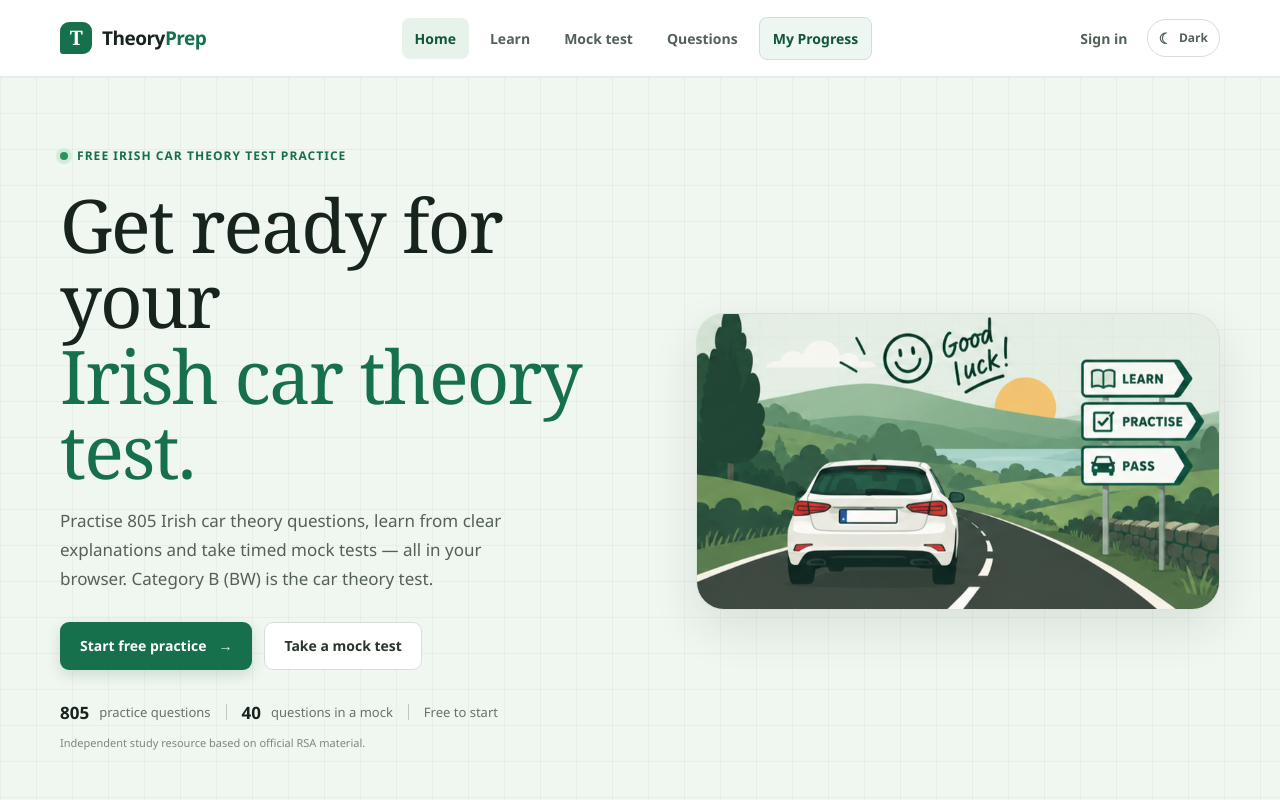
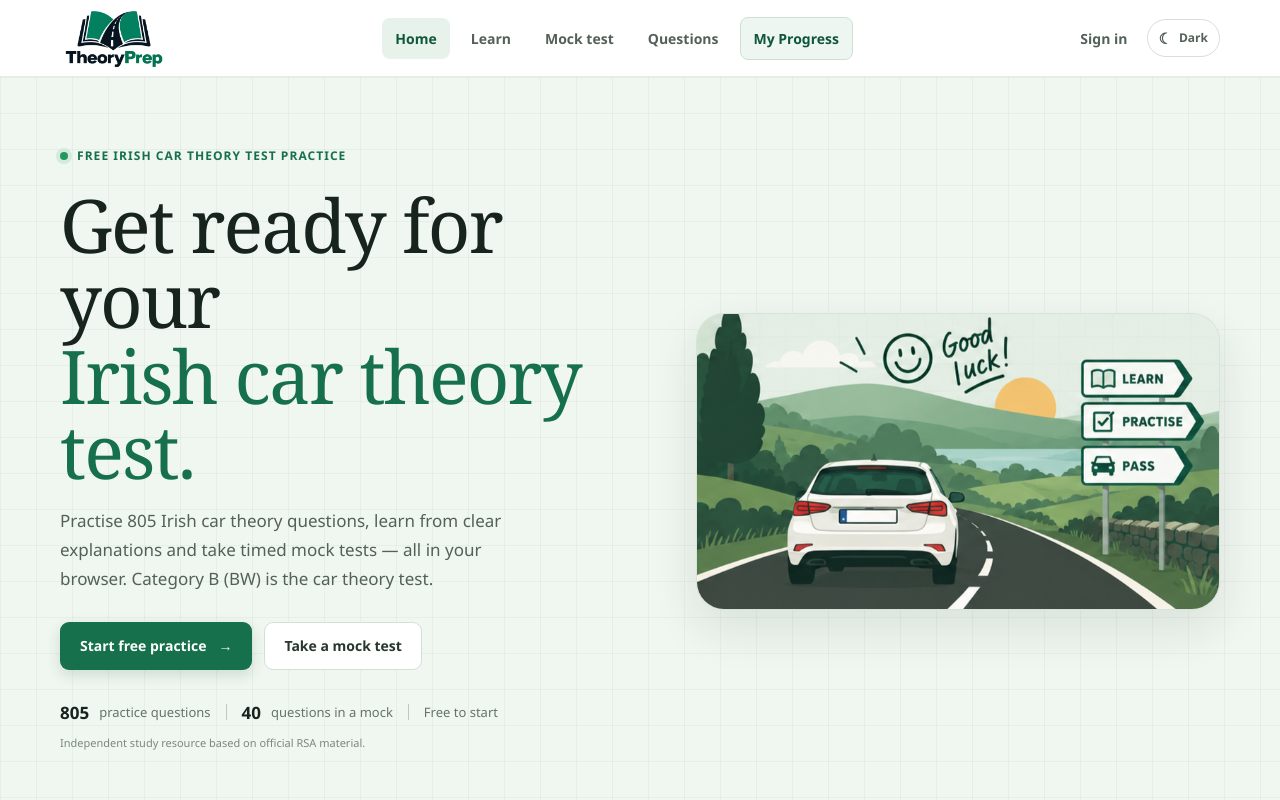
Before and after one commit to cullenry/theory-tester, a Next.js app: page / in a window 1280 px wide. Shown: the top 800 px of the page. Built offline with nearby package versions, Linux system fonts and the light colour scheme; no server answers.

Commit message:
Use the TheoryPrep wordmark in the header

```diff
--- a/src/components/site-header.tsx
+++ b/src/components/site-header.tsx
@@ -1,5 +1,6 @@
 "use client";
 
+import Image from "next/image";
 import Link from "next/link";
 import { useEffect, useMemo, useState } from "react";
 import { usePathname } from "next/navigation";
@@ -93,8 +94,14 @@ export function SiteHeader() {
     <header className="site-header site-header-responsive">
       <div className="header-inner">
         <Link className="brand" href="/" aria-label="TheoryPrep home">
-          <span className="brand-mark" aria-hidden="true">T</span>
-          <span>Theory<span className="brand-accent">Prep</span></span>
+          <Image
+            className="brand-logo"
+            src="/images/theoryprep-logo.png"
+            alt="TheoryPrep"
+            width={108}
+            height={65}
+            priority
+          />
         </Link>
 
         <nav className="main-nav" aria-label="Main navigation">
```
